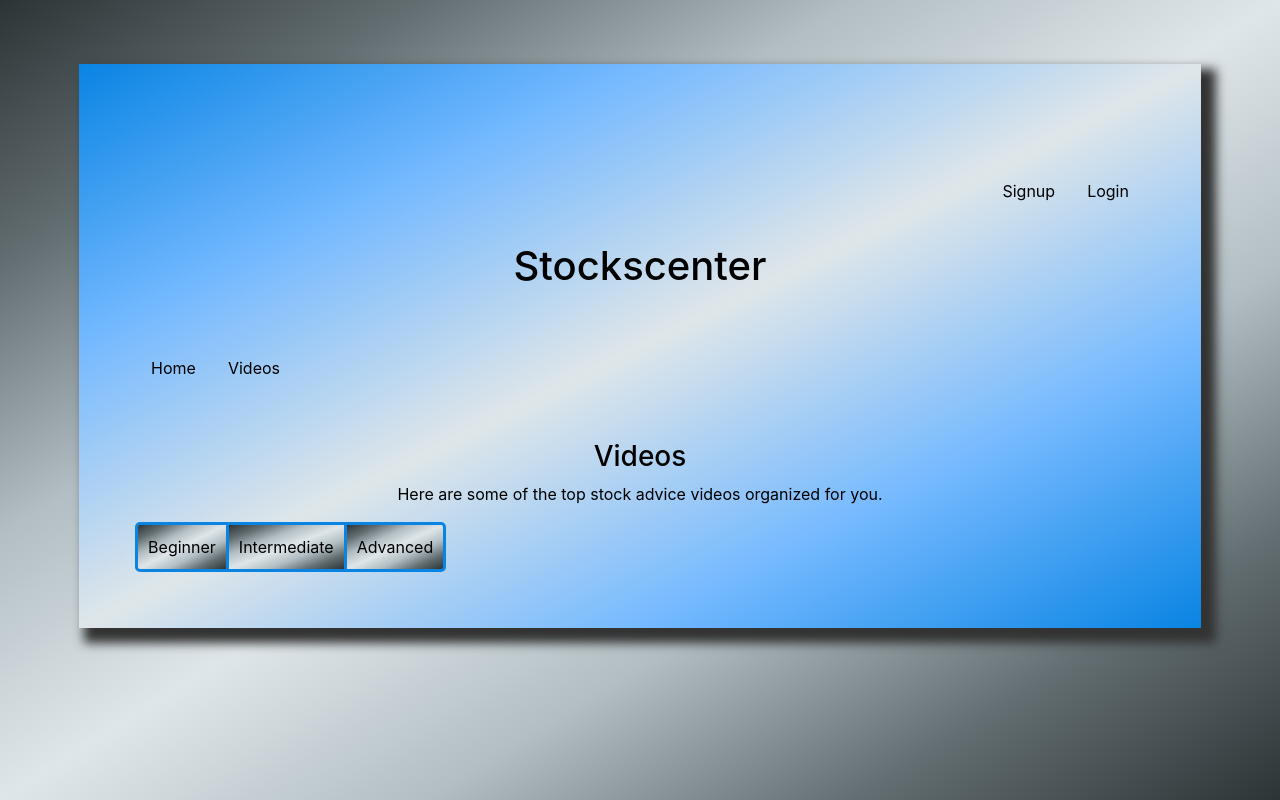
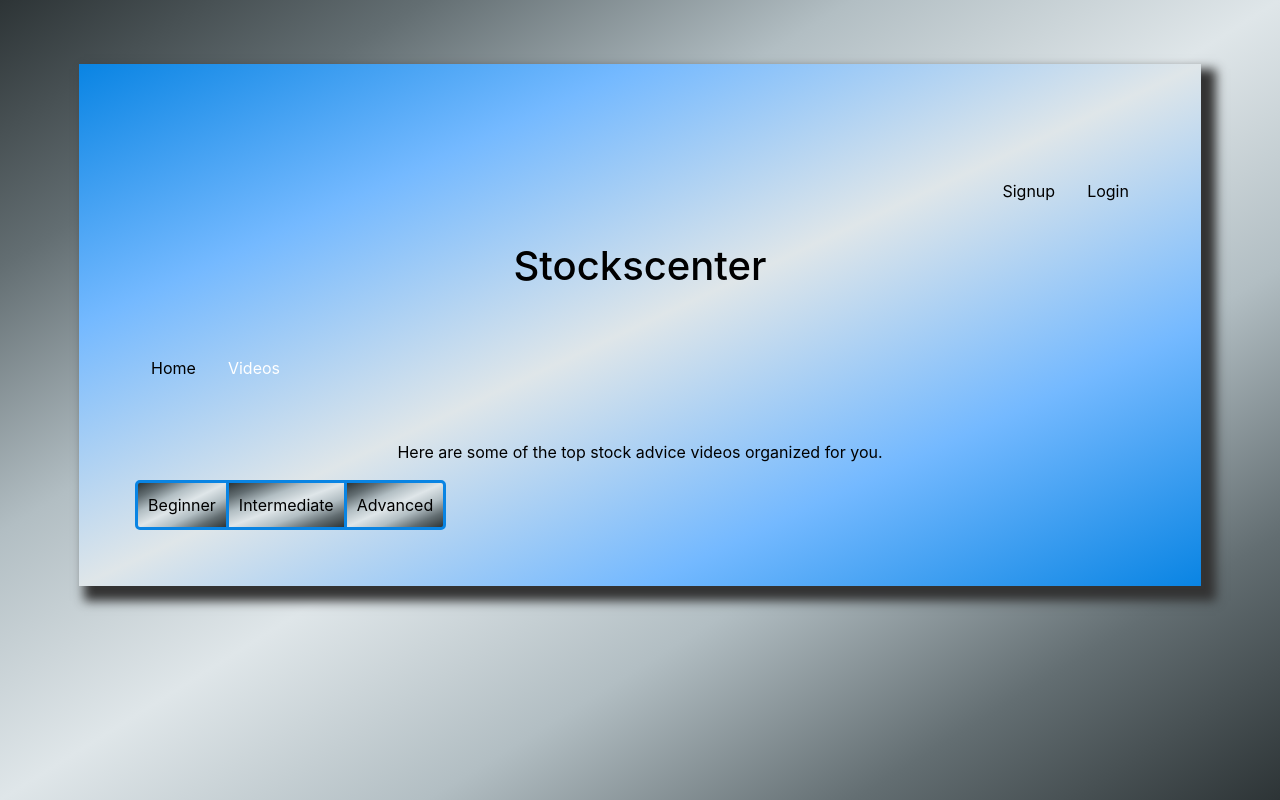
Before and after one commit to jgarcia4444/StocksCenter, a React (Create React App) app in the folder frontend/: page /videos in a window 1280 px wide. Built offline with nearby package versions, Linux system fonts and the light colour scheme.

Commit message:
The state in the video container for the filter selection is now being set upon clicks on the filters.

```diff
--- a/frontend/src/components/containers/VideosContainer.js
+++ b/frontend/src/components/containers/VideosContainer.js
@@ -6,9 +6,15 @@ import Nav from '../nav/Nav';
 
 class VideosContainer extends Component {
 
-    // state = {
+    state = {
+        filterSelected: ""
+    }
 
-    // }
+    handleFilterClick = (filter) => {
+        this.setState({
+            filterSelected: filter
+        })
+    }
 
     render() {
 
@@ -25,15 +31,12 @@ class VideosContainer extends Component {
                 <Nav />
                 <div className="row">
                     <div className="col-12" id="video-section-header">
-                        <h3>
-                            Videos
-                        </h3>
                         <p>Here are some of the top stock advice videos organized for you.</p>
                     </div>
                 </div>
                 <div className="row">
                     <div className="col-6">
-                        <FilterSelector />
+                        <FilterSelector handleFilterClick={this.handleFilterClick} />
                     </div>
                 </div>
                 <div className="row">
--- a/frontend/src/components/nav/Nav.css
+++ b/frontend/src/components/nav/Nav.css
@@ -15,6 +15,10 @@
 .nav-link:active {
     animation: Button-Press 0.5s;
     box-shadow: 0 0 7px 0 black;
+}
+
+.active-tab {
+    color: white;
 }
 
 @keyframes Rising-Tile {
--- a/frontend/src/components/videos/FilterSelector.js
+++ b/frontend/src/components/videos/FilterSelector.js
@@ -1,22 +1,22 @@
 import React from 'react'
 import './FilterSelector.css'
 
-const FilterSelector = () => {
-
+const FilterSelector = (props) => {
 
     return (
         <div className="filter-selector">
-            <div className="filter-option">
+            <div onClick={() => props.handleFilterClick("beginner")}  className="filter-option">
                 Beginner
             </div>
-            <div className="filter-option">
+            <div onClick={() => props.handleFilterClick("intermediate")} className="filter-option">
                 Intermediate
             </div>
-            <div className="filter-option">
+            <div onClick={() => props.handleFilterClick("advanced")} className="filter-option">
                 Advanced
             </div>
         </div>
     )
+
 }
 
 export default FilterSelector;
```
